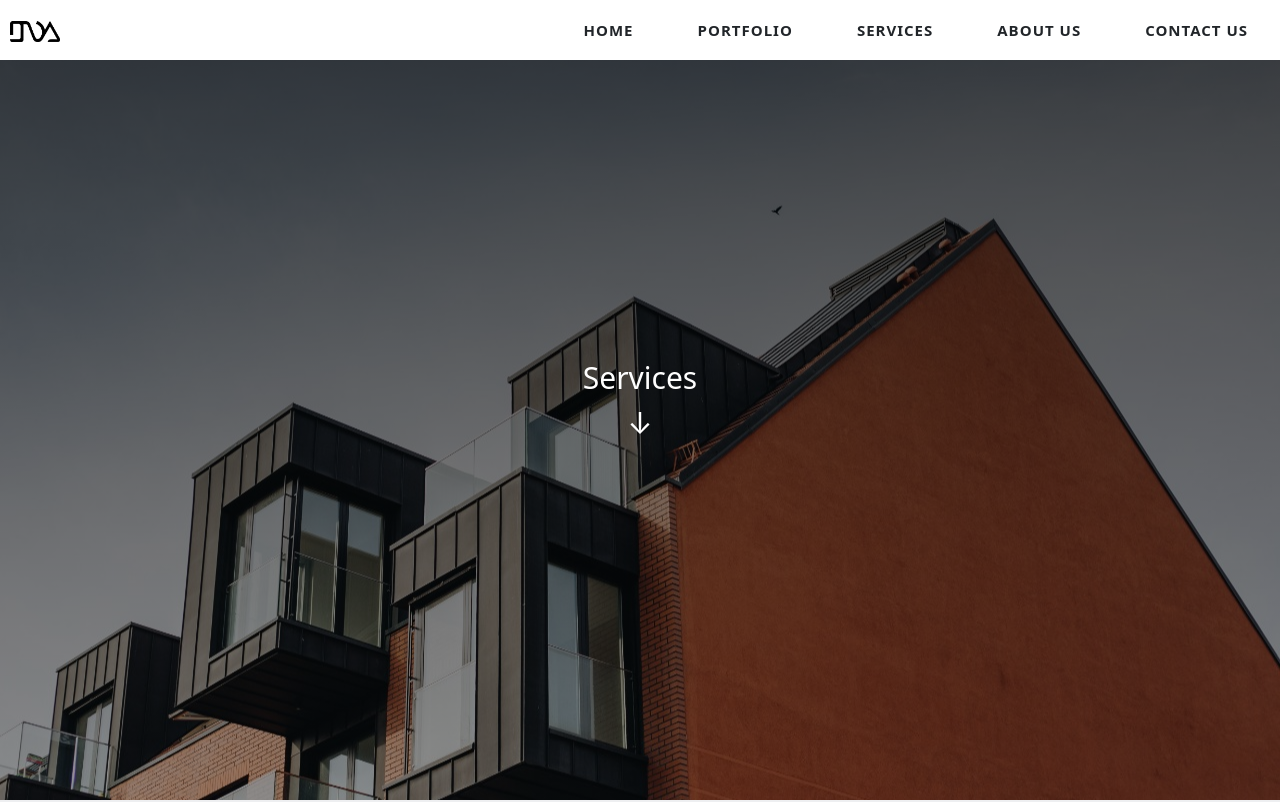
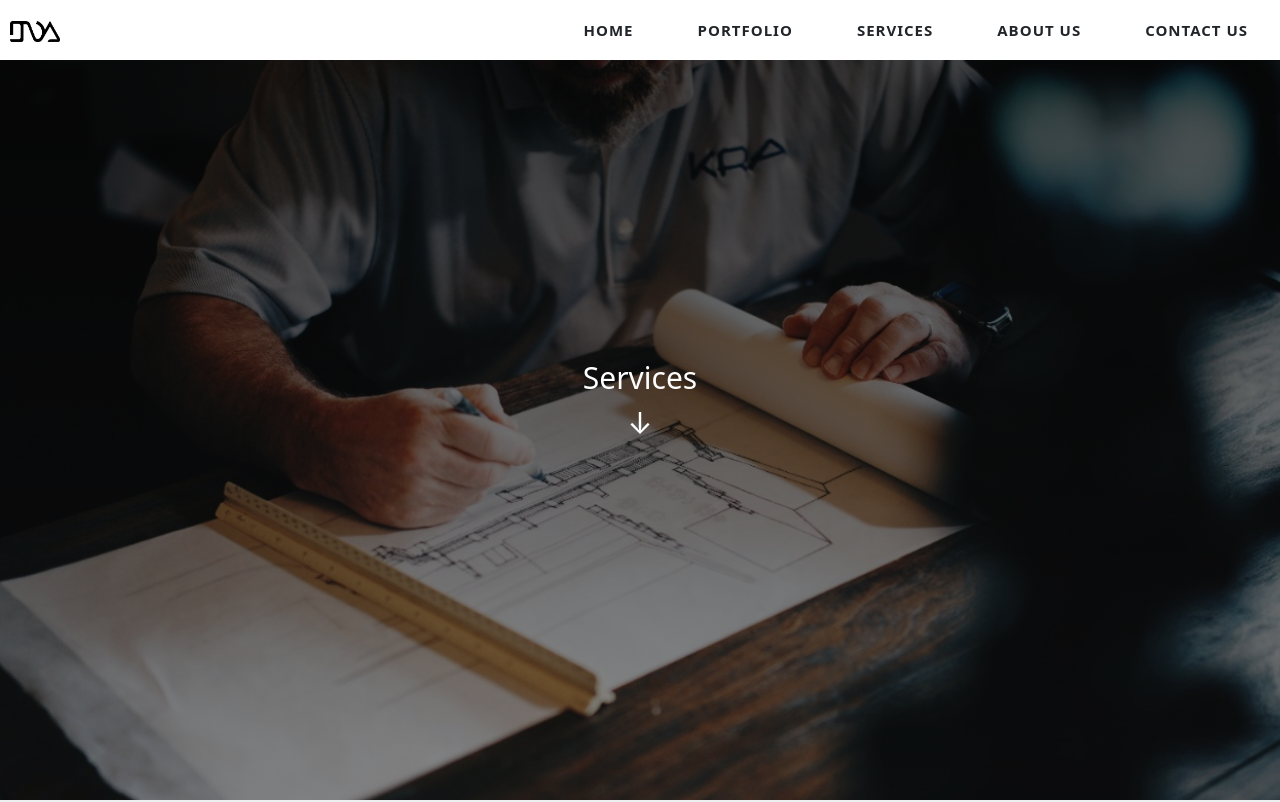
Before and after one commit to deekay1712/d2a, a Next.js app: page /services in a window 1280 px wide. Shown: the top 802 px of the page. Built offline with nearby package versions, Linux system fonts and the light colour scheme.

Commit message:
images update

```diff
--- a/Components/servicesComp.css
+++ b/Components/servicesComp.css
@@ -1,5 +1,5 @@
 .serviceBanner{
-    background-image: linear-gradient(0deg, rgba(0, 0, 0, 0.4), rgba(0, 0, 0, 0.7)), url('/Assets/carousel1.jpeg');
+    background-image: linear-gradient(0deg, rgba(0, 0, 0, 0.4), rgba(0, 0, 0, 0.7)), url('/Assets/serviceBanner.jpeg');
     min-height: calc(100vh - 60px);
     background-attachment: fixed;
     background-position: center;
```
Also changed, not shown: public/Assets/carousel3.jpeg (added), public/Assets/serviceBanner.jpeg (added).
